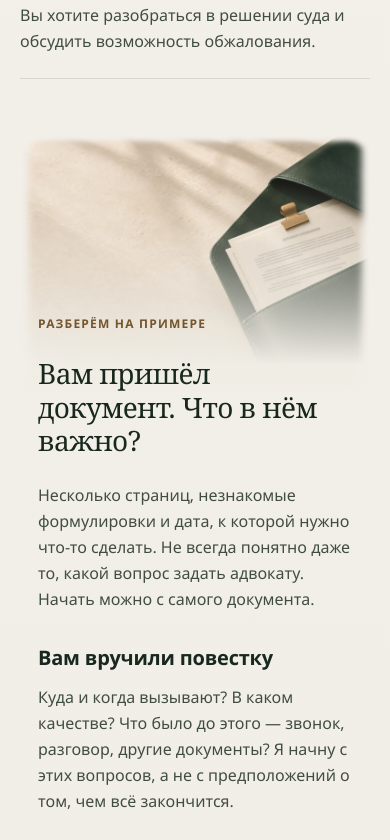
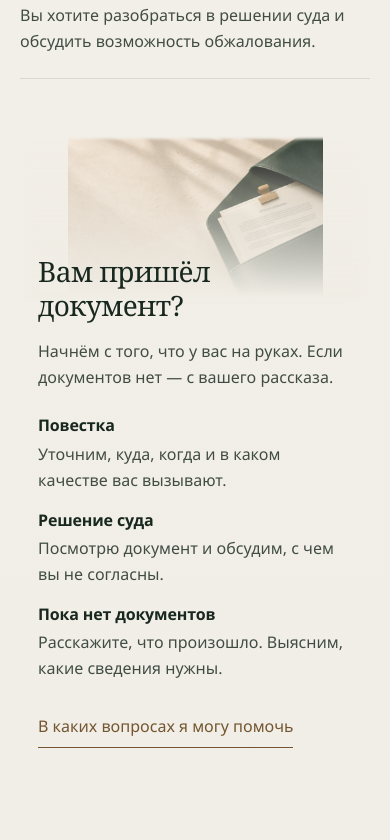
Before and after one commit to Aleks-man/advokat-vdovenko, a React (Vite) app in the folder front/: page / in a window 390 px wide. Shown: the part 1340-2180 px from the top of the page. Built offline with nearby package versions, Linux system fonts and the light colour scheme; a web font is replaced by a local one.

Commit message:
style: simplify document overview section

```diff
--- a/front/src/components/Principles/Principles.css
+++ b/front/src/components/Principles/Principles.css
@@ -2,28 +2,26 @@
   --document-wash: linear-gradient(
     90deg,
     rgb(var(--surface-document-rgb)) 0%,
-    rgb(var(--surface-document-rgb) / 97%) 32%,
-    rgb(var(--surface-document-rgb) / 88%) 52%,
-    rgb(var(--surface-document-rgb) / 12%) 78%
+    rgb(var(--surface-document-rgb) / 90%) 24%,
+    rgb(var(--surface-document-rgb) / 12%) 80%
   );
   position: relative;
   isolation: isolate;
   overflow: hidden;
-  padding: var(--panel-space) var(--panel-inset);
+  padding: 40px var(--panel-inset);
 }
 .principles::before {
   content: '';
   position: absolute;
-  inset: 0 0 auto;
-  width: 100%;
-  aspect-ratio: 3 / 2;
-  max-height: 100%;
+  inset: 0 0 0 auto;
+  width: 46%;
+  max-height: 420px;
   z-index: -1;
   background-image: var(--document-wash), url('../../assets/document-folio.webp');
   background-position: center right;
   background-size:
     100% 100%,
-    contain;
+    cover;
   background-repeat: no-repeat;
   mask-image: url('../../assets/document-fade-mask.svg');
   mask-size: 100% 100%;
@@ -31,34 +29,29 @@
   pointer-events: none;
 }
 .principles-content {
-  width: 57%;
+  width: 62%;
   max-width: 640px;
 }
-.principles h2 {
-  margin-top: var(--space-medium);
-}
 .principles-lead {
-  max-width: 54ch;
-  font-size: var(--text-size);
+  max-width: 48ch;
   color: var(--muted);
-  margin-top: var(--space-medium);
+  margin-top: 16px;
 }
 .principles-details {
   list-style: none;
   padding: 0;
-  margin: 32px 0 0;
+  margin: 24px 0 0;
   display: grid;
-  gap: var(--space-medium);
+  gap: 16px;
 }
 .principles-details h3 {
-  font-size: var(--title-small);
-  line-height: 1.4;
+  font-size: var(--text-size);
+  line-height: var(--subheading-leading);
 }
 .principles-details p {
-  max-width: 54ch;
-  margin-top: var(--space-small);
+  max-width: 48ch;
+  margin-top: 4px;
   color: var(--muted);
-  font-size: var(--text-size);
 }
 .principles .text-link {
   margin-top: var(--space-medium);
@@ -73,37 +66,29 @@
   .principles-content {
     width: 72%;
   }
-  .principles {
-    --document-wash: linear-gradient(
-      90deg,
-      rgb(var(--surface-document-rgb)) 0%,
-      rgb(var(--surface-document-rgb) / 96%) 44%,
-      rgb(var(--surface-document-rgb) / 75%) 72%,
-      rgb(var(--surface-document-rgb) / 25%) 100%
-    );
+  .principles::before {
+    width: 40%;
+    opacity: 0.65;
   }
 }
 @media (max-width: 600px) {
   .principles {
-    padding-top: 180px;
+    padding-block: 120px 32px;
+    --document-wash: linear-gradient(
+      180deg,
+      rgb(var(--surface-document-rgb) / 10%),
+      rgb(var(--surface-document-rgb)) 95%
+    );
   }
   .principles::before {
-    height: 260px;
-    aspect-ratio: auto;
+    inset: 0 0 auto;
+    width: 100%;
+    height: 170px;
+    opacity: 1;
     background-size:
       100% 100%,
       contain;
-    background-position:
-      center,
-      center top;
-  }
-  .principles {
-    --document-wash: linear-gradient(
-      180deg,
-      transparent 0,
-      rgb(var(--surface-document-rgb) / 20%) 90px,
-      rgb(var(--surface-document-rgb)) 230px
-    );
+    background-position: center top;
   }
   .principles-content {
     width: 100%;
--- a/front/src/components/Principles/Principles.tsx
+++ b/front/src/components/Principles/Principles.tsx
@@ -4,16 +4,16 @@ import './Principles.css'
 // Presentation copy; confirm the description of the practice before publishing.
 const documentQuestions = [
   {
-    title: 'Вам вручили повестку',
-    text: 'Куда и когда вызывают? В каком качестве? Что было до этого — звонок, разговор, другие документы? Я начну с этих вопросов, а не с предположений о том, чем всё закончится.',
+    title: 'Повестка',
+    text: 'Уточним, куда, когда и в каком качестве вас вызывают.',
   },
   {
-    title: 'Есть постановление или решение суда',
-    text: 'Расскажите, когда вы получили документ и с чем не согласны. Посмотрю сам текст, основания решения и материалы, на которые в нём ссылаются. По одному заголовку картину не собрать.',
+    title: 'Решение суда',
+    text: 'Посмотрю документ и обсудим, с чем вы не согласны.',
   },
   {
-    title: 'Документов нет, есть только рассказ',
-    text: 'Это тоже начало. Разделим то, что вы знаете лично, что передали другие и что ещё предстоит выяснить. Не нужно заполнять пробелы догадками — лучше оставить вопросы открытыми.',
+    title: 'Пока нет документов',
+    text: 'Расскажите, что произошло. Выясним, какие сведения нужны.',
   },
 ]
 
@@ -21,11 +21,9 @@ export function Principles() {
   return (
     <section className="container principles" aria-labelledby="principles-title">
       <div className="principles-content">
-        <p className="eyebrow">Разберём на примере</p>
-        <h2 id="principles-title">Вам пришёл документ. Что в нём важно?</h2>
+        <h2 id="principles-title">Вам пришёл документ?</h2>
         <p className="principles-lead">
-          Несколько страниц, незнакомые формулировки и дата, к которой нужно что-то сделать. Не
-          всегда понятно даже то, какой вопрос задать адвокату. Начать можно с самого документа.
+          Начнём с того, что у вас на руках. Если документов нет — с вашего рассказа.
         </p>
         <ul className="principles-details">
           {documentQuestions.map((item) => (
```
